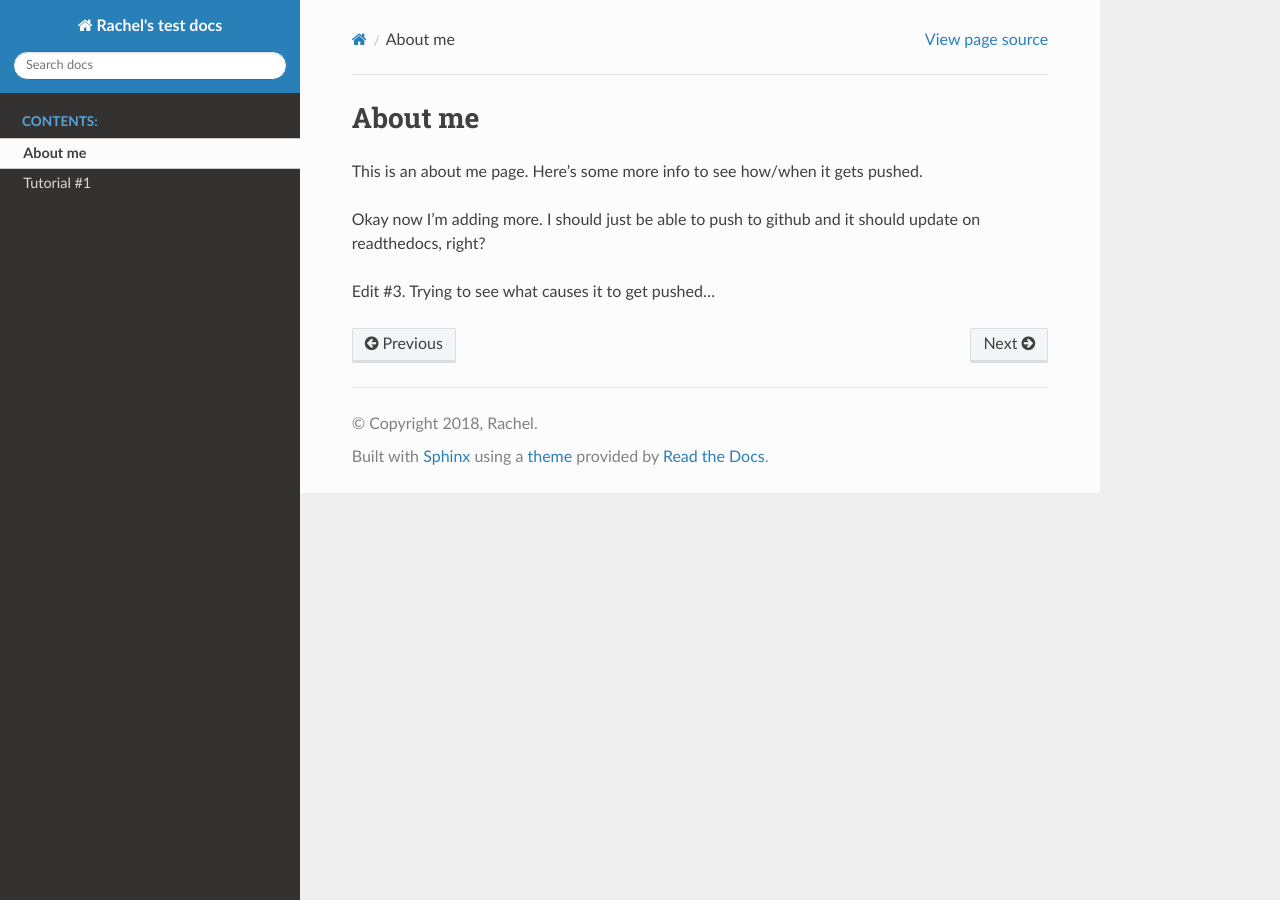
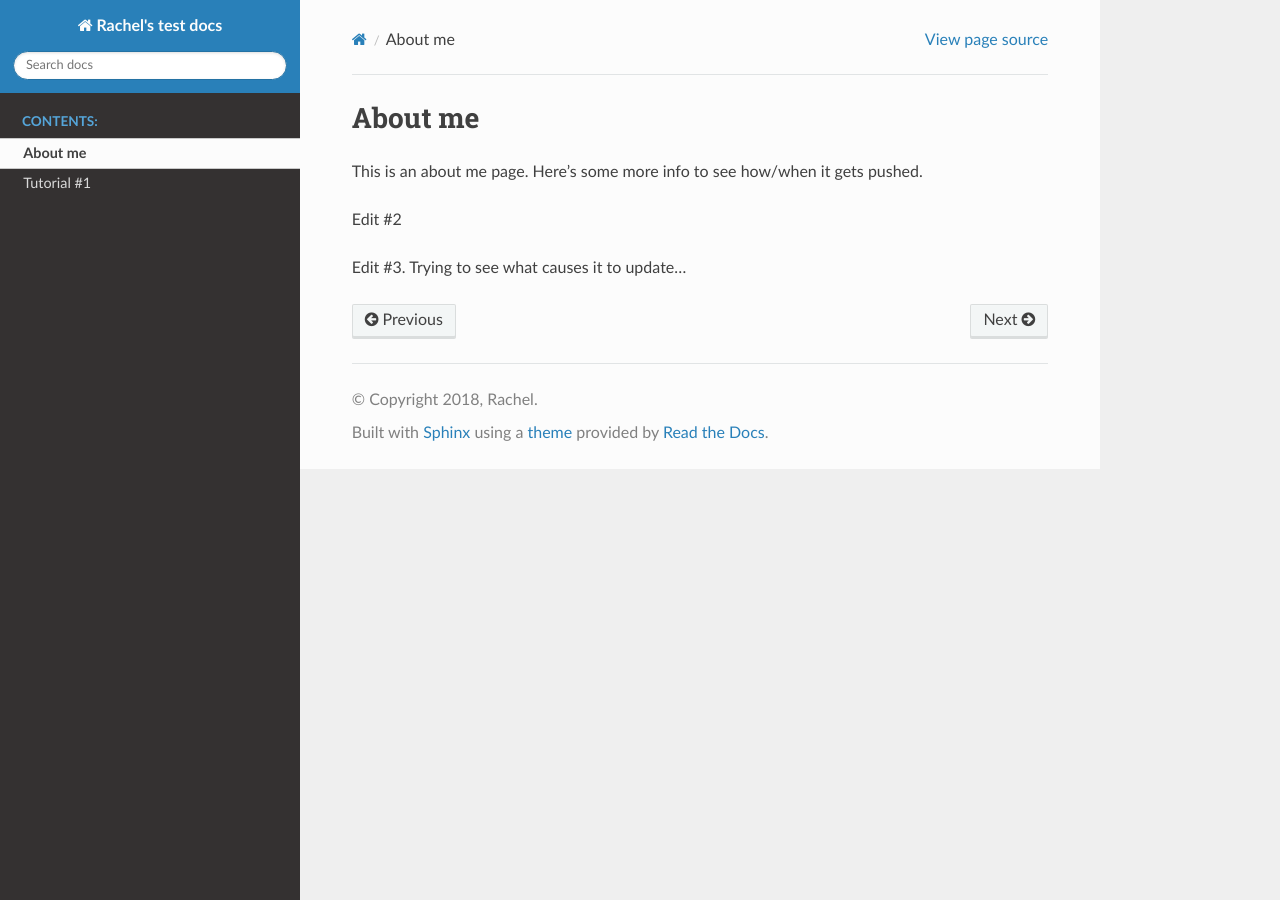
Before and after one commit to rachel94/my-test, a Sphinx documentation site: the page built from docs/about-me.rst, in a window 1280 px wide. Built offline with Sphinx 7.4.7 and the Read the Docs theme 2.0.0, drawn with Linux system fonts in a browser that asks for light colours.

Commit message:
edited about

```diff
--- a/docs/about-me.rst
+++ b/docs/about-me.rst
@@ -4,6 +4,6 @@ About me
 
 This is an about me page. Here's some more info to see how/when it gets pushed.
 
-Okay now I'm adding more. I should just be able to push to github and it should update on readthedocs, right?
+Edit #2
 
-Edit #3. Trying to see what causes it to get pushed...
+Edit #3. Trying to see what causes it to update...
```
